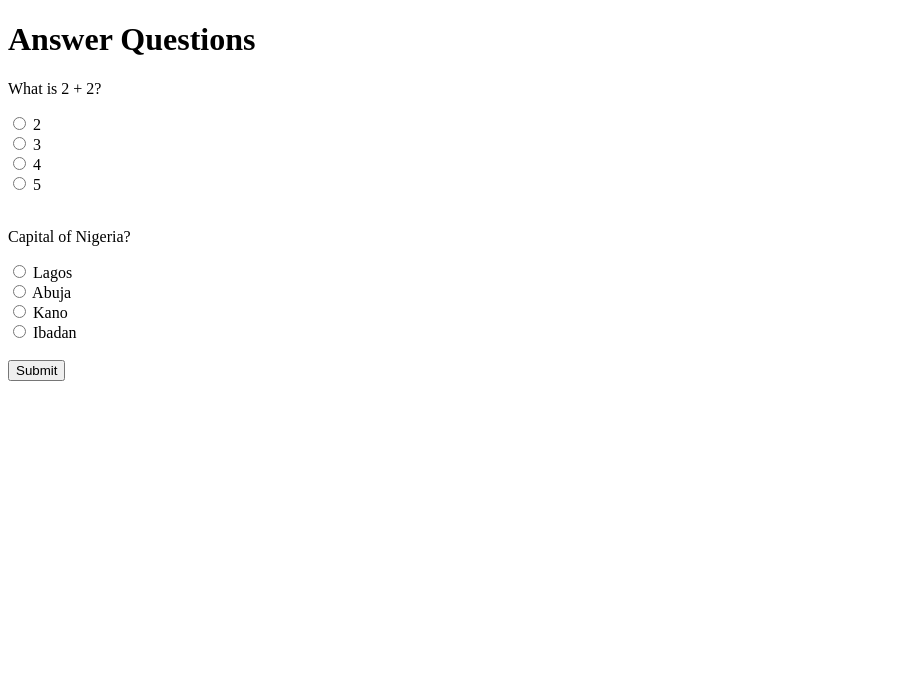
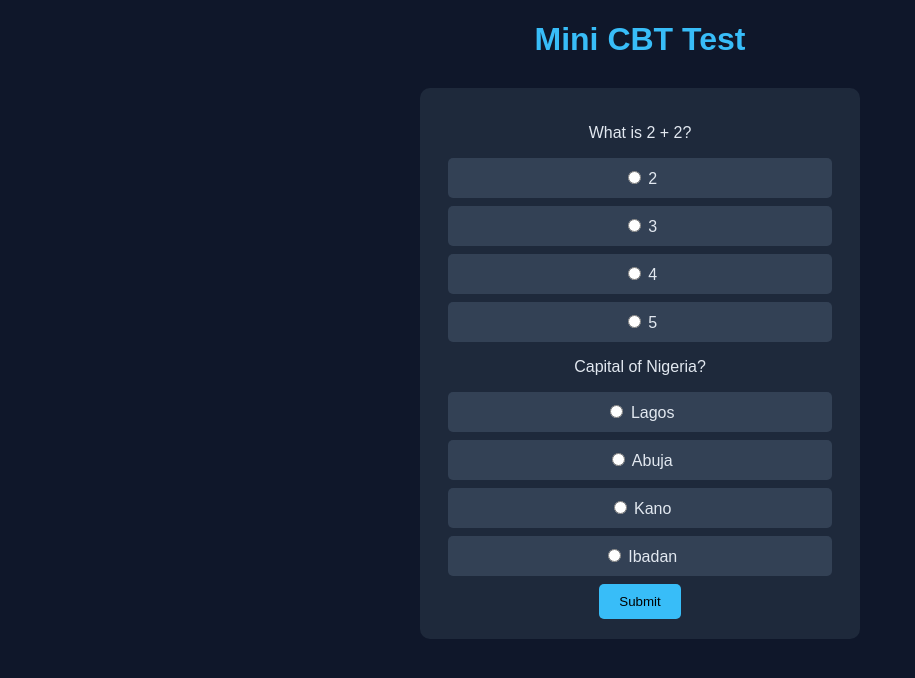
Before and after one commit to Alamin46-46/cbt-app, a Flask app: page /quiz in a window 1280 px wide. Shown: the top 678 px of the page, without its empty margins (0-915 px from the left). Run offline with Flask 3, Linux system fonts and the light colour scheme.

Commit message:
quiz updated

```diff
--- a/templates/quiz.html
+++ b/templates/quiz.html
@@ -2,11 +2,13 @@
 <html>
 <head>
     <title>Quiz</title>
+    <link rel="stylesheet" href="{{ url_for('static', filename='css/style.css') }}">
 </head>
 <body>
 
-<h1>Answer Questions</h1>
+<h1>Mini CBT Test</h1>
 
+<div class="container">
 <form method="POST">
     {% for q in questions %}
         <p>{{ q.text }}</p>
@@ -14,15 +16,16 @@
         {% set q_index = loop.index0 %}
 
         {% for option in q.options %}
-            <input type="radio" name="q{{ q_index }}" value="{{ option }}" required>
-            {{ option }}<br>
+            <div class="option">
+                <input type="radio" name="q{{ q_index }}" value="{{ option }}" required>
+                {{ option }}
+            </div>
         {% endfor %}
-
-        <br>
     {% endfor %}
 
     <button type="submit">Submit</button>
 </form>
+</div>
 
 </body>
 </html>
```
